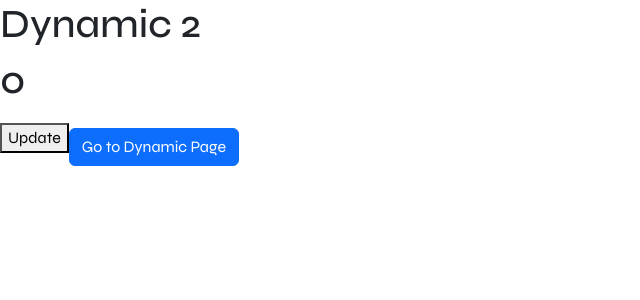
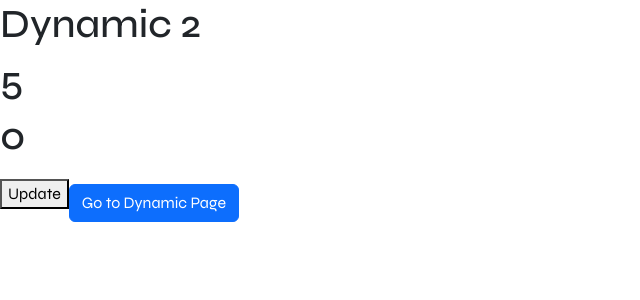
Before and after one commit to mern-trainer/Farhan-Batch, a React (Vite) app in the folder REACT/todo/: page /dynamic2 in a window 1280 px wide. Shown: the top 300 px of the page, without its empty margins (0-640 px from the left). Built offline with nearby package versions, Linux system fonts and the light colour scheme.

Commit message:
useEffect

```diff
--- a/REACT/todo/src/App.jsx
+++ b/REACT/todo/src/App.jsx
@@ -5,6 +5,7 @@ import Dynamic from "./pages/Dynamic"
 import Dynamic2 from "./pages/Dymanic2"
 import { SampleContextProvider } from "./context/SampleContext"
 
+//
 
 const App = () => {
 
--- a/REACT/todo/src/pages/Dymanic2.jsx
+++ b/REACT/todo/src/pages/Dymanic2.jsx
@@ -1,12 +1,30 @@
 import { Link } from "react-router"
 import { useSampleContext } from "../context/SampleContext"
+import { useEffect, useState } from "react"
+
+// Mounting, Updating, Unmounting -> 3 stages -> life cycle
+
+//  Mounting -> called after the first render
+//  Updating -> state or props changes
+//  Unmounting -> when the component is removed from the dom
 
 const Dynamic2 = () => {
 
     const { counter, setCounter } = useSampleContext()
+    const [timer, setTimer] = useState(0)
+
+    useEffect(() => {
+        const interval = setInterval(() => {
+            setTimer(timer => timer + 1)
+        }, 1000) // 1000ms -> 1s
+        return () => {
+            clearInterval(interval)
+        }
+    }, [counter])
 
     return <div>
         <h1>Dynamic 2</h1>
+        <h1>{timer}</h1>
         <h1>{counter}</h1>
         <button onClick={() => setCounter(counter + 1)}>Update</button>
         <Link to={"/dynamic"} className="btn btn-primary mt-3">Go to Dynamic Page</Link>
```
